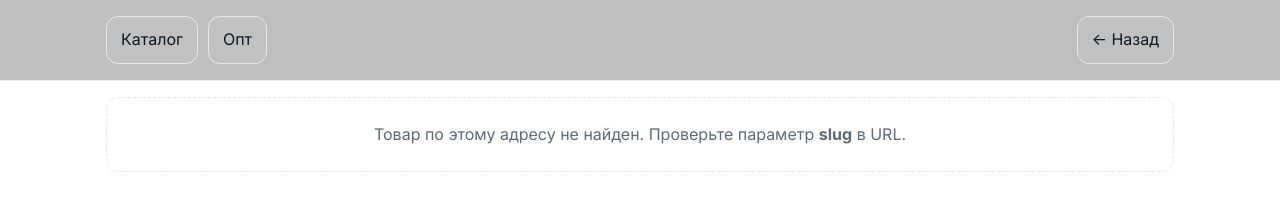
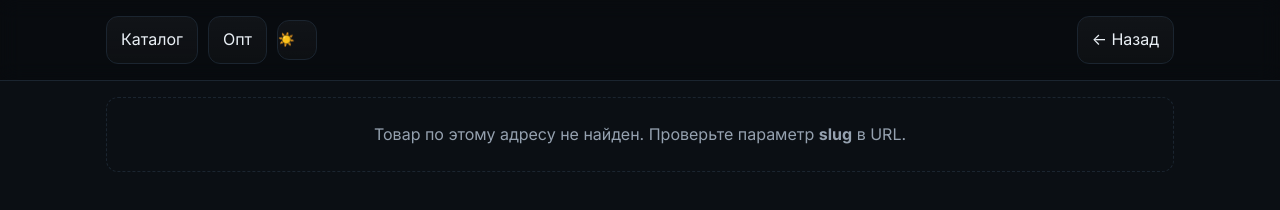
Before and after one commit to jonyboev-wq/bvb.github.io, a plain HTML site: page product.html in a window 1280 px wide. Drawn offline with Linux system fonts and the light colour scheme.

Commit message:
feat: add theme switcher to product page

```diff
--- a/product.html
+++ b/product.html
@@ -9,24 +9,22 @@
   <link href="https://fonts.googleapis.com/css2?family=Inter:wght@400;500;600;700&display=swap" rel="stylesheet">
   <style>
     :root{
+      --bg:#ffffff;
+      --card:#f6f8fa;
+      --muted:#5b6b7b;
+      --text:#0f1720;
+      --accent:#0b57d0;
+      --border:#e5e7eb;
+      --radius:16px;
+      --maxw:1100px;
+    }
+    [data-theme="dark"]{
       --bg:#0b0f14;
       --card:#11161d;
       --muted:#95a1af;
       --text:#eaf0f6;
       --accent:#2f81f7;
       --border:#1b2530;
-      --radius:16px;
-      --maxw:1100px;
-    }
-    @media (prefers-color-scheme: light){
-      :root{
-        --bg:#ffffff;
-        --card:#f6f8fa;
-        --muted:#5b6b7b;
-        --text:#0f1720;
-        --accent:#0b57d0;
-        --border:#e5e7eb;
-      }
     }
     *{box-sizing:border-box}
     html,body{margin:0;padding:0}
@@ -40,6 +38,7 @@
     header{position:sticky;top:0;z-index:5;background:rgba(0,0,0,.25);backdrop-filter:blur(10px);border-bottom:1px solid var(--border)}
     .row{display:flex;gap:12px;align-items:center;justify-content:space-between}
     .btn{display:inline-flex;align-items:center;gap:8px;padding:10px 14px;border-radius:12px;border:1px solid var(--border);background:linear-gradient(180deg, rgba(255,255,255,.04), rgba(255,255,255,.02));cursor:pointer;text-decoration:none;color:var(--text)}
+    .btn.icon{width:40px;height:40px;padding:0}
     .btn.primary{background:linear-gradient(180deg,var(--accent),#0d4bd7);color:#fff;border:none}
     .btn:hover{transform:translateY(-1px)}
     .card{background:linear-gradient(180deg, rgba(255,255,255,.03), rgba(255,255,255,.015));border:1px solid var(--border);border-radius:var(--radius)}
@@ -66,6 +65,7 @@
       <div class="row" style="gap:10px">
         <a class="btn" href="index.html">Каталог</a>
         <a class="btn" href="wholesale.html">Опт</a>
+        <button class="btn icon" id="themeToggle" aria-label="Переключить тему">🌙</button>
       </div>
       <a class="btn" href="javascript:history.back()">← Назад</a>
     </div>
@@ -76,6 +76,19 @@
   </main>
 
   <script>
+    (function(){
+      const saved = localStorage.getItem('theme') || 'dark';
+      document.documentElement.setAttribute('data-theme', saved);
+      const b = document.getElementById('themeToggle');
+      b.textContent = saved === 'dark' ? '☀️' : '🌙';
+      b.addEventListener('click',()=>{
+        const cur = document.documentElement.getAttribute('data-theme') === 'dark' ? 'light' : 'dark';
+        document.documentElement.setAttribute('data-theme', cur);
+        localStorage.setItem('theme', cur);
+        b.textContent = cur === 'dark' ? '☀️' : '🌙';
+      });
+    })();
+
     async function loadConfig(){
       try{
         const res = await fetch('shopConfig.json', {cache:'no-cache'});
```
